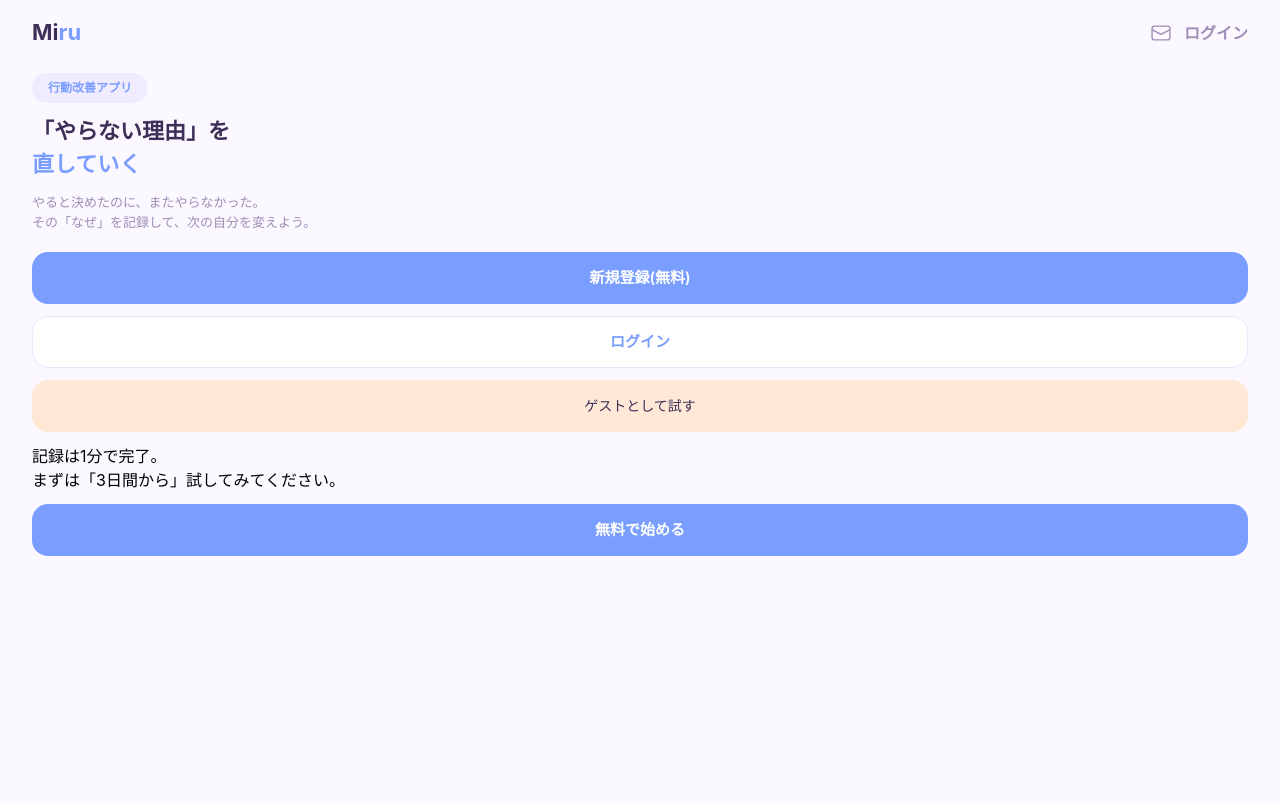
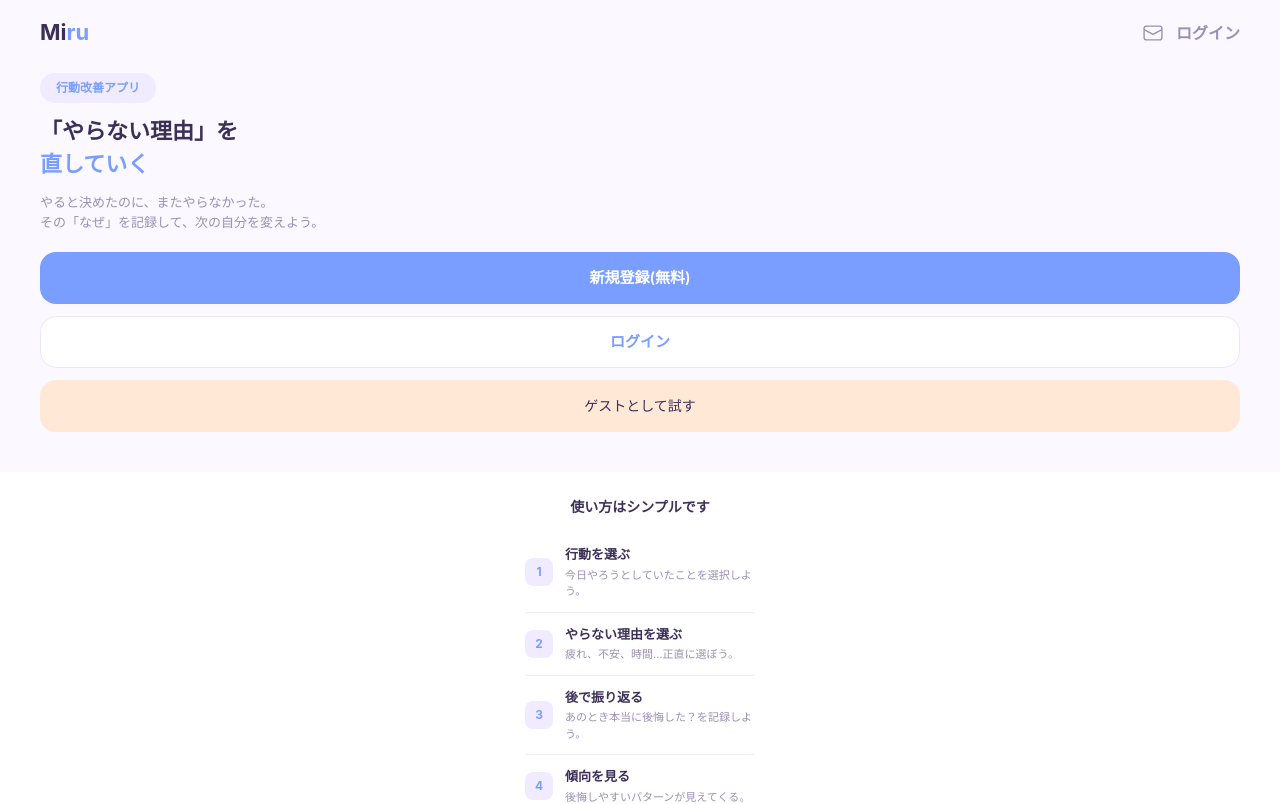
Before and after one commit to risa-h1108/Miru, a React (Vite) app: page / in a window 1280 px wide. Shown: the top 804 px of the page. Built offline with nearby package versions, Linux system fonts and the light colour scheme; no server answers.

Commit message:
feat: Homeに「使い方」と下部CTAの帯を追加

```diff
--- a/src/pages/Home.tsx
+++ b/src/pages/Home.tsx
@@ -5,13 +5,43 @@ import Button from "../components/Button";
 import { useGuestLogin } from "../hooks/useGuestLogin";
 import { Icon } from "@iconify/react";
 
+//「使い方」の1ステップ分のデータの型
+// ※番号(1,2,3,4)はデータに持たせず、配列の順番(index)から作る
+//   → 順番を入れ替えたとき、番号の直し忘れが起きない
+type Step = {
+  title: string; //ステップのタイトル(太字の1行目)
+  description: string; //ステップの説明(小さい灰色の2行目)
+};
+
+//「使い方」の4ステップ分のデータ
+// ※画面の中身が変わらない固定データなので、コンポーネントの「外」に書く
+//   中に書くと、画面が更新される度に、配列が毎回作り直されてしまうため
+const steps: Step[] = [
+  {
+    title: "行動を選ぶ",
+    description: "今日やろうとしていたことを選択しよう。",
+  },
+  {
+    title: "やらない理由を選ぶ",
+    description: "疲れ、不安、時間...正直に選ぼう。",
+  },
+  {
+    title: "後で振り返る",
+    description: "あのとき本当に後悔した？を記録しよう。",
+  },
+  {
+    title: "傾向を見る",
+    description: "後悔しやすいパターンが見えてくる。",
+  },
+];
+
 export default function Home() {
   //ゲストボタン、ゲストログインエラーを管理するフック
   const { handleGuest, guestError } = useGuestLogin();
 
   return (
     <div>
-      <div className="px-8">
+      <div className="px-10">
         {/* showBackLink={false}：「← ホームに戻る」だけを隠し、それ以外のHeaderは表示する */}
 
         <Header showBackLink={false} />
@@ -68,19 +98,79 @@ export default function Home() {
         </div>
       </div>
 
+      {/* 使い方の白い帯 */}
+      {/* <section>：「ひとまとまりの内容」を表すタグ
+          bg-white：背景は、画面の端から端まで白(外側の<div>にpxが無いので、端まで広がる)
+          px-8：中身の左右の余白は、この帯が自分で持つ
+          mt-10：上半分の最後のボタンとの間の余白
+          py-6：帯の中の、上下の余白 */}
+      <section className="mt-10 bg-white px-10 py-6">
+        <h2 className="text-center text-[14px] font-bold text-[#3D3058]">
+          使い方はシンプルです
+        </h2>
+
+        {/* <ol>：番号つきの並び(順番に意味があるので、<ul>ではなく<ol>)
+            ※Tailwindの初期設定で、<ol>の「1. 2. 3.」の表示は消えている
+              (番号は、下で自分で作った四角に出す) */}
+
+        {/* mx-auto：余った左右の余白を自動で割り振り、中央に置く
+            ※max-wで上限を決めないと、mx-autoは余りが無く、中央にならない */}
+        <ol className="mx-auto mt-4 max-w-57.5">
+          {/* steps.map(...)：配列の1つ1つ(step)を、順番に<li>へ変換して、4つ並べる
+              index：その要素が何番目か(0から始まる)
+              key={step.title}：Reactが「どの<li>がどれか」を見分けるための目印
+                ※配列の中で重ならない値を使うため */}
+          {steps.map((step, index) => (
+            //flex items-center：番号の四角と、文字を、横並びにして、縦の中央をそろえる
+            //gap-3：四角と文字の間の余白
+            //border-b：下に細い線(行どうしの区切り)
+            //last:border-b-0：最後の1つだけ、線を消す(下の余白に、線が出ないように)
+            <li
+              key={step.title}
+              className="flex items-center gap-3 border-b border-[#F0EBFF] py-3 last:border-b-0"
+            >
+              {/* 番号の四角
+                  h-7 w-7：縦横28pxの正方形
+                  shrink-0：横幅が足りなくても、四角が縮まないようにする
+                  flex items-center justify-center：中の番号を、縦も横も中央に置く */}
+              <span className="flex h-7 w-7 shrink-0 items-center justify-center rounded-lg bg-[#F0EBFF] text-[12px] font-bold text-[#799EFF]">
+                {/* index + 1：indexは0から始まるので、+1して「1,2,3,4」にする */}
+                {index + 1}
+              </span>
+
+              {/* タイトルと説明を、縦に並べる(<div>で2つを1かたまりにする) */}
+              <div>
+                <p className="text-[13px] font-bold text-[#3D3058]">
+                  {step.title}
+                </p>
+                <p className="mt-0.5 text-[11px] text-[#9B8FB5]">
+                  {step.description}
+                </p>
+              </div>
+            </li>
+          ))}
+        </ol>
+      </section>
+
+      {/* 下のCTA:薄紫の帯 */}
+      {/* text-center：中の文を、中央に寄せる */}
+      <section className="bg-[#F0EBFF] px-8 py-6 text-center">
         <div className="px-8">
           <p className="mt-3">
             記録は1分で完了。
             <br />
-          まずは「3日間から」試してみてください。
+            まずは「1週間」、試してみてください。
           </p>
 
-        <div className="mt-3">
+          {/* Buttonは「w-full(横幅いっぱい)」なので、そのままだと帯の端まで広がるため、
+            幅を決めた<div>で包んで、中央(mx-auto)に置く。 */}
+          <div className="mx-auto mt-4 w-60">
             <Button variant="primary" to="/signup">
               無料で始める
             </Button>
           </div>
         </div>
+      </section>
     </div>
   );
 }
```
Lines whose indentation alone changed are shown as unchanged.
